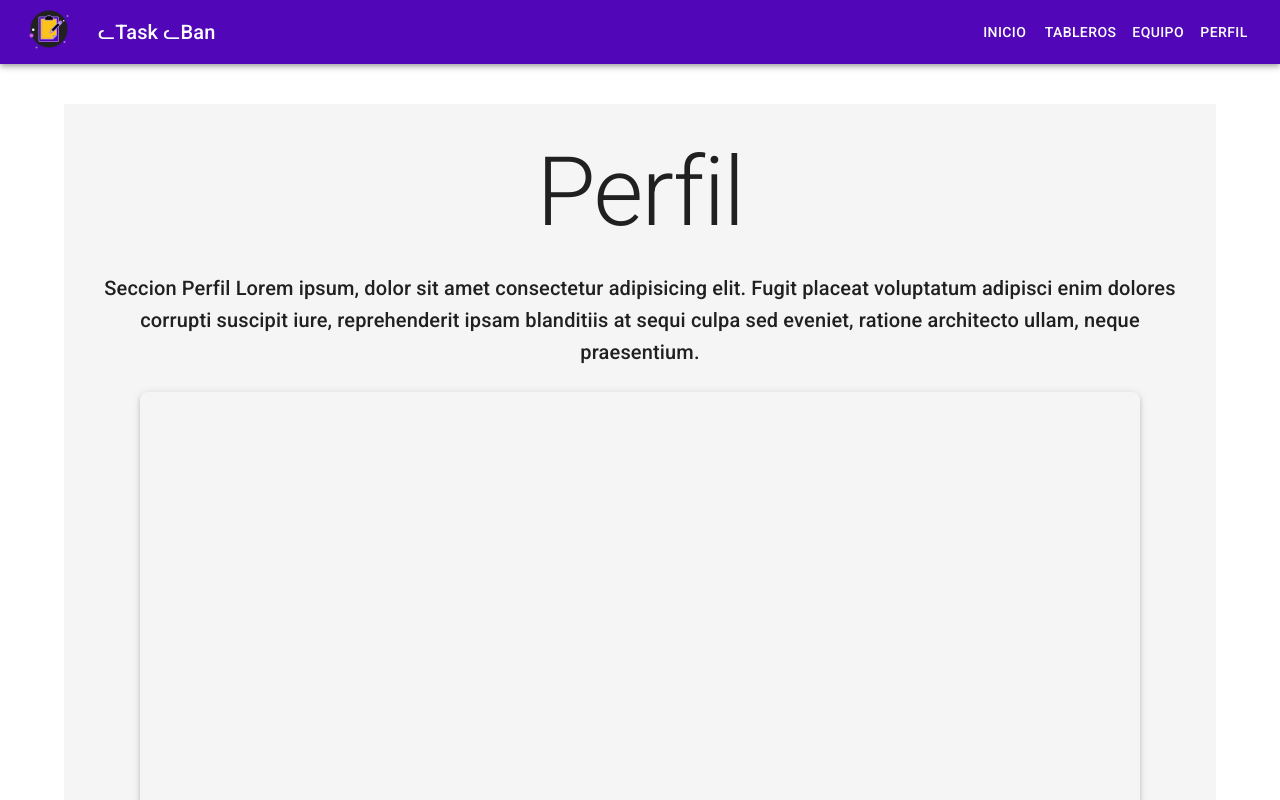
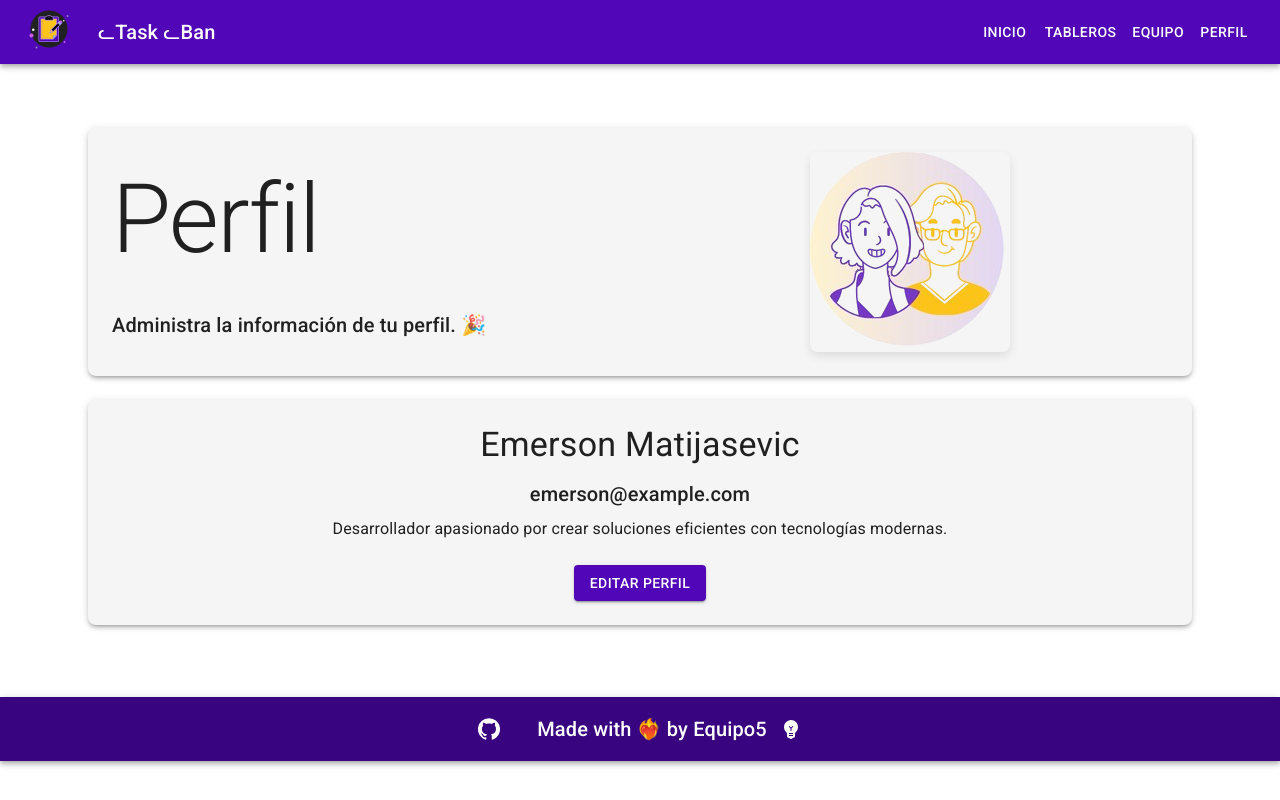
Before and after one commit to PatitasCtes/patitascallejeras, a React (Vite) app: page /profile in a window 1280 px wide. Shown: the top 800 px of the page. Built offline with nearby package versions, Linux system fonts and the light colour scheme; a web font is replaced by a local one.

Commit message:
agrego foto profile

```diff
--- a/src/screens/Profile.jsx
+++ b/src/screens/Profile.jsx
@@ -1,40 +1,58 @@
-import React from "react";
-import { Box, Typography } from "@mui/material";
+import React, { useState } from "react";
+import { Box, Button, Typography } from "@mui/material";
+import HeroScreen from "../components/HeroScreen/HeroScreen";
+import imgSrc from "../assets/profile.png"; // Imagen de perfil, puedes cambiar esta ruta según tu imagen
 
 const Profile = () => {
+  const [profile, setProfile] = useState({
+    name: "Emerson Matijasevic",
+    email: "emerson@example.com",
+    bio: "Desarrollador apasionado por crear soluciones eficientes con tecnologías modernas.",
+  });
+
+  const handleEditProfile = () => {
+    // Lógica de edición de perfil (puedes abrir un modal o hacer algo más)
+    console.log("Editar perfil");
+  };
+
   return (
-    <Box
-      sx={{
-        display: "flex",
-        flexDirection: "column",
-        alignItems: "center",
-        justifyContent: "center",
-        height: "100vh",
-        textAlign: "center",
-        bgcolor: "#f5f5f5",
-        p: 3,
-      }}
-    >
-      <Typography variant="h1" gutterBottom sx={{ mb: 3 }}>
-        Perfil
-      </Typography>
-      <Typography variant="h6" gutterBottom sx={{ mb: 3 }}>
-        Seccion Perfil Lorem ipsum, dolor sit amet consectetur adipisicing elit.
-        Fugit placeat voluptatum adipisci enim dolores corrupti suscipit iure,
-        reprehenderit ipsam blanditiis at sequi culpa sed eveniet, ratione
-        architecto ullam, neque praesentium.
-      </Typography>
+    <Box sx={{ p: 3 }}>
+      {/* HeroScreen con información del perfil */}
+      <HeroScreen
+        titulo="Perfil"
+        descripcion="Administra la información de tu perfil."
+        imagen={imgSrc} // Aquí puedes pasar la imagen de perfil
+      />
+
       <Box
         sx={{
-          width: "100%",
-          maxWidth: 1000,
-          height: "60vh",
-          position: "relative",
-          overflow: "hidden",
+          display: "flex",
+          flexDirection: "column",
+          alignItems: "center",
+          justifyContent: "center",
+          mt: 3,
+          p: 3,
+          bgcolor: "#f5f5f5",
           borderRadius: 2,
           boxShadow: 3,
         }}
-      ></Box>
+      >
+        {/* Información del perfil */}
+        <Typography variant="h4" gutterBottom>
+          {profile.name}
+        </Typography>
+        <Typography variant="h6" gutterBottom>
+          {profile.email}
+        </Typography>
+        <Typography variant="body1" gutterBottom sx={{ mb: 3 }}>
+          {profile.bio}
+        </Typography>
+
+        {/* Botón para editar perfil */}
+        <Button variant="contained" color="primary" onClick={handleEditProfile}>
+          Editar Perfil
+        </Button>
+      </Box>
     </Box>
   );
 };
```
Also changed, not shown: src/assets/profile.png (added).
